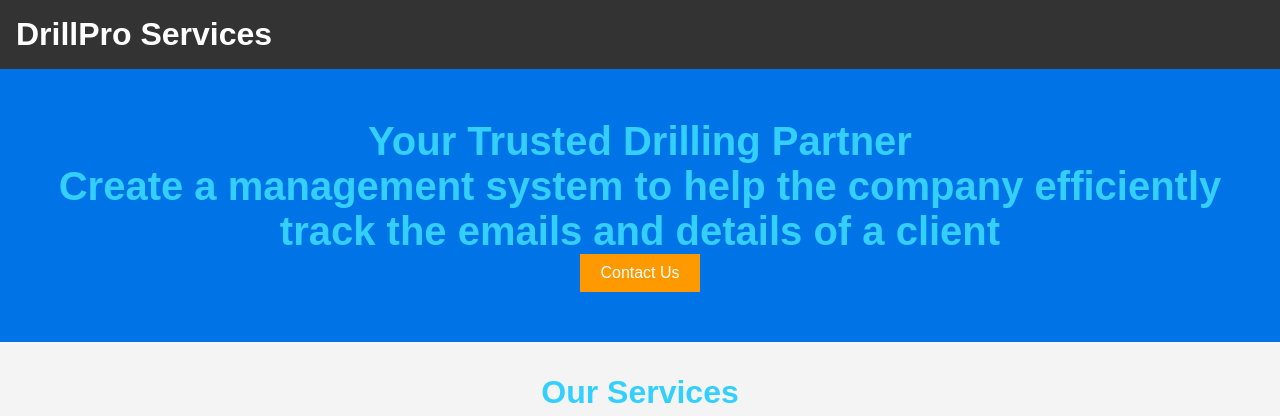
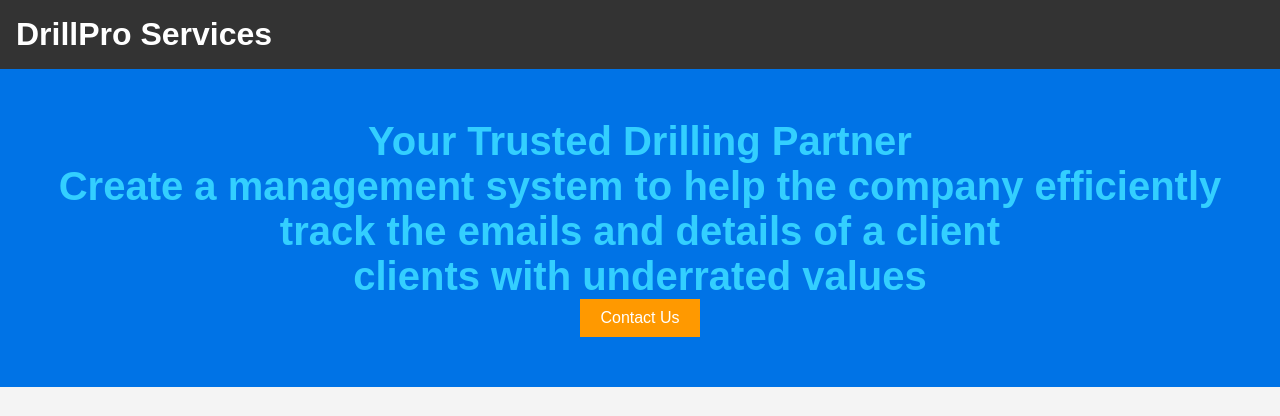
Before and after one commit to HermannMike/drilling-company, a plain HTML site: page index.html in a window 1280 px wide. Shown: the top 416 px of the page. Drawn offline with Linux system fonts and the light colour scheme.

Commit message:
commit changes

```diff
--- a/index.html
+++ b/index.html
@@ -18,6 +18,8 @@
         <div class="hero-content">
             <h2>Your Trusted Drilling Partner</h2>
             <h2>Create a management system to help the company efficiently track the emails and details of a client</h2>
+
+            <h2>clients with underrated values</h2>
 </p>
             <button id="contactBtn">Contact Us</button>
         </div>
```
